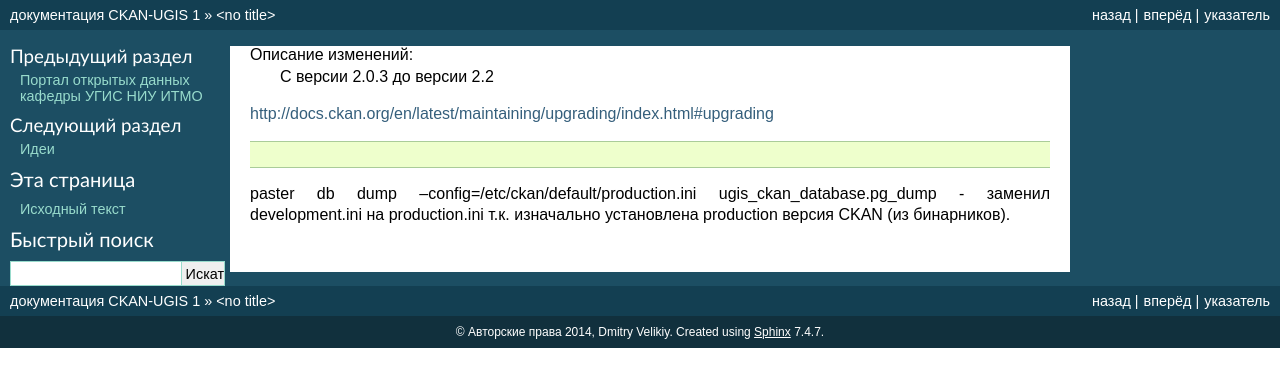
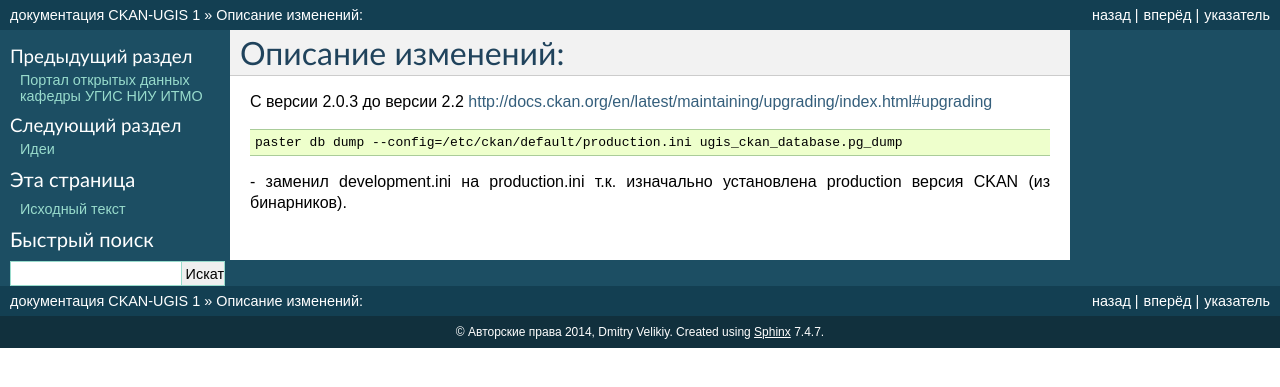
Before and after one commit to ckan-ugis/docs, a Sphinx documentation site: the page built from source/changes.rst, in a window 1280 px wide. Shown: the top 387 px of the page. Built offline with Sphinx 7.4.7, drawn with Linux system fonts in a browser that asks for light colours.

Commit message:
fixed chapter titles

```diff
--- a/source/changes.rst
+++ b/source/changes.rst
@@ -1,10 +1,12 @@
 Описание изменений:
- ====================
+***********************
  Обновление CKAN
  --------------------------------
- С версии 2.0.3 до версии 2.2
+С версии 2.0.3 до версии 2.2
 http://docs.ckan.org/en/latest/maintaining/upgrading/index.html#upgrading
 
-.. code-block::
-paster db dump --config=/etc/ckan/default/production.ini ugis_ckan_database.pg_dump
+.. code-block:: none
+
+	paster db dump --config=/etc/ckan/default/production.ini ugis_ckan_database.pg_dump
+
 \- заменил development.ini на production.ini т.к. изначально установлена production версия CKAN (из бинарников).
--- a/source/todo.rst
+++ b/source/todo.rst
@@ -1,5 +1,5 @@
 Идеи
-=======================
+*************************
 Включить загрузку
 ------------------------------------
 	* datastore
```
